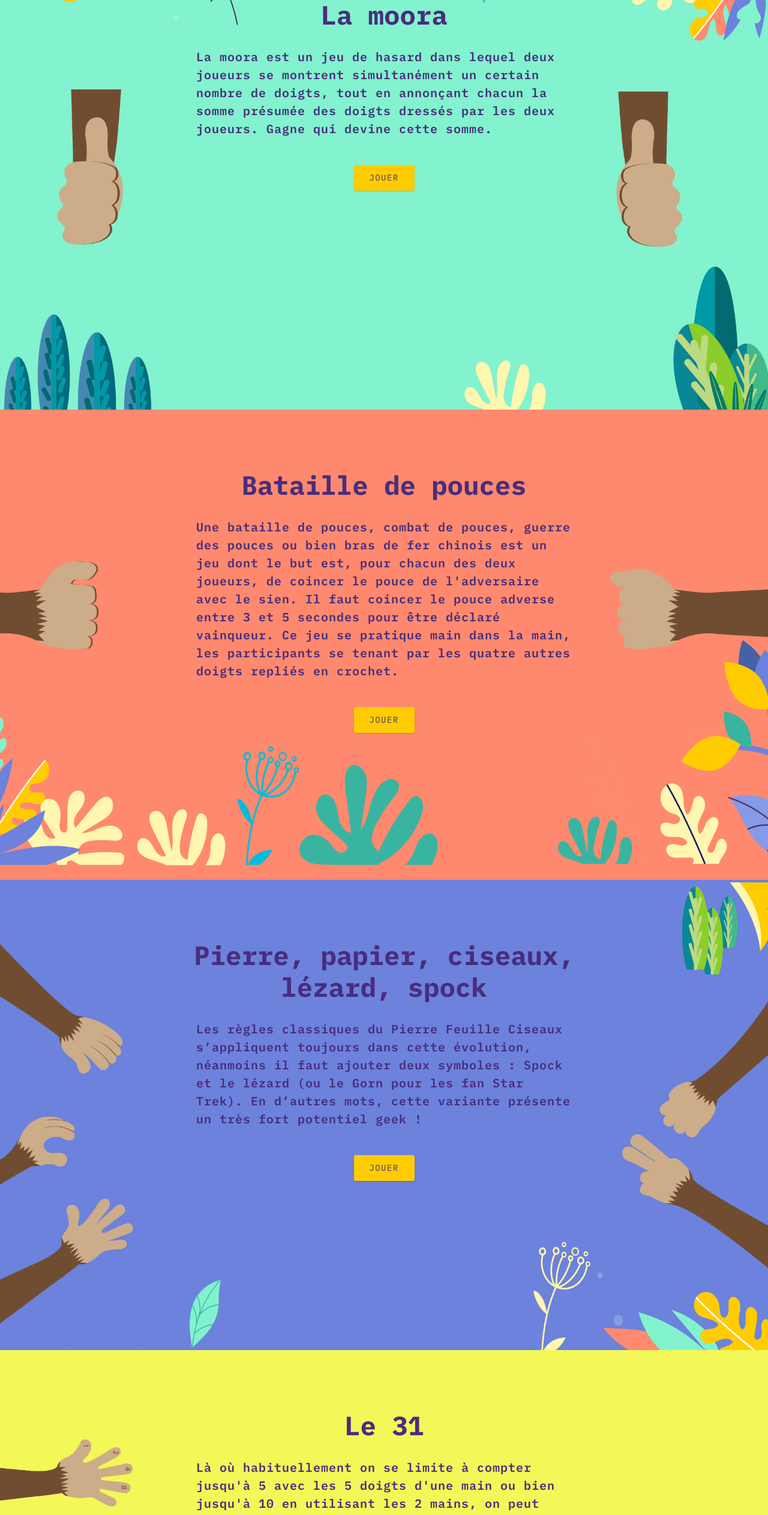
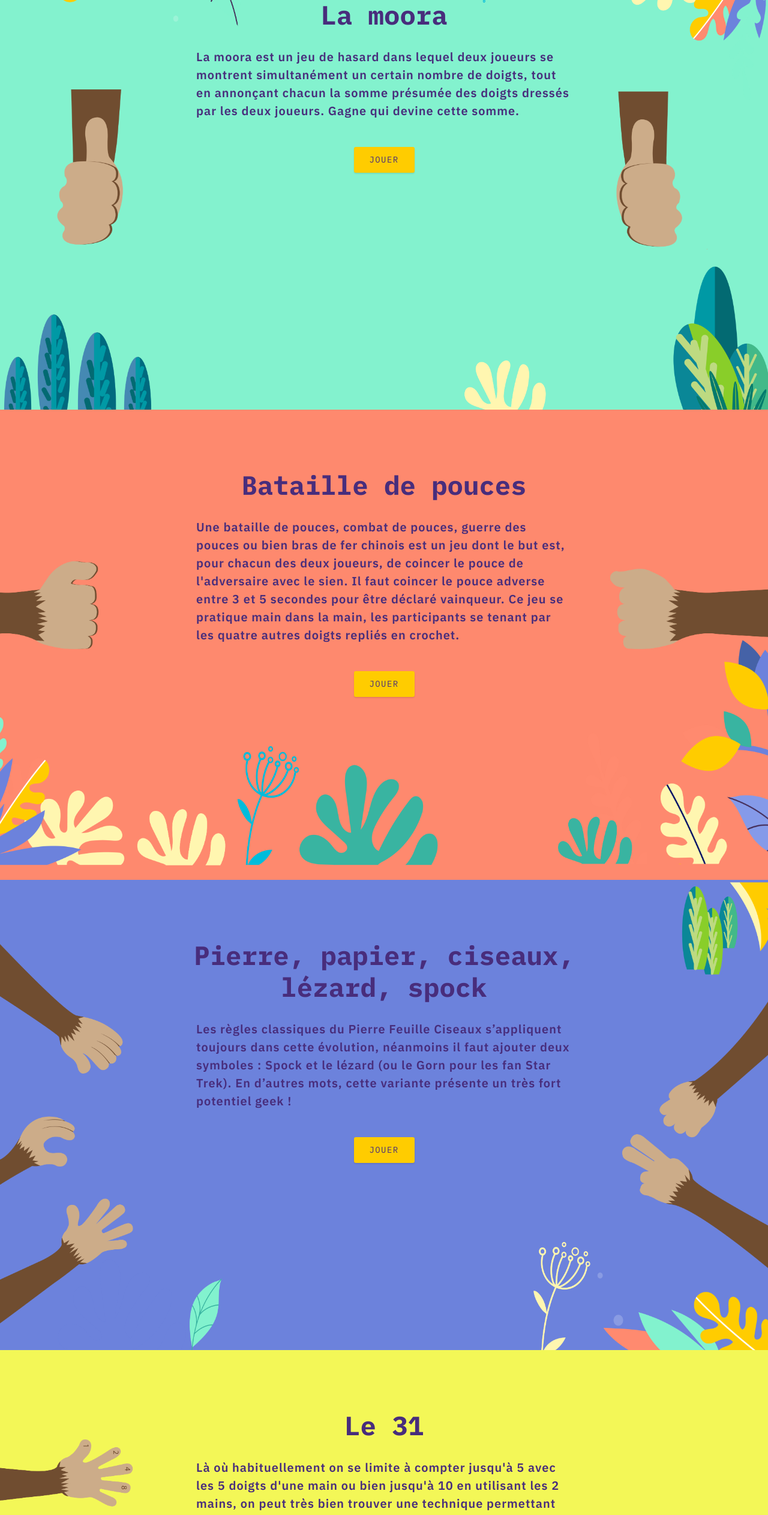
Before and after one commit to LaurendiaL/jeuxdemains, a plain HTML site: page index.html in a window 1280 px wide. Shown: the part 901-3427 px from the top of the page at 60% size. Drawn offline with nearby package versions, Linux system fonts and the light colour scheme.

Commit message:
new typo

```diff
--- a/index.html
+++ b/index.html
@@ -13,6 +13,7 @@
 
     <link href="https://fonts.googleapis.com/css?family=Roboto:300,400,500,700,900" rel="stylesheet">
     <link href="https://fonts.googleapis.com/css?family=IBM+Plex+Mono:400,500,600,700" rel="stylesheet">
+    <link href="https://fonts.googleapis.com/css?family=IBM+Plex+Sans:400,600" rel="stylesheet">
 
     <title>MAKI</title>
   </head>
@@ -142,7 +143,7 @@ main.</p>
       <div class="row">
 
           <div class="col-md-6 col-xs-12">
-            <small>2018 _ ECV Bordeaux &copy; All rights reserved. Made by <a href="http://laurendia.fr/" target="blank" class="external-links">David, Jean, Xinyi, Laurendia</a></small>
+            <small>2018 _ ECV Bordeaux &copy; All rights reserved. <a href="http://laurendia.fr/" target="blank" class="external-links">CONTACT</a></small>
           </div>
       </div>
     </div>
--- a/style.css
+++ b/style.css
@@ -247,6 +247,7 @@ background: url(images/part1.png) top center no-repeat;
 		text-align: left;
 }
 #jeux1 p {
+	font-family: 'IBM Plex Sans', sans-serif;
 	font-size: 20px;
     font-weight: 600;
     color: #482d7c;
@@ -282,6 +283,7 @@ float: inherit;
 }
 
 #jeux2 p {
+	font-family: 'IBM Plex Sans', sans-serif;
 	font-size: 20px;
     font-weight: 600;
     color: #482d7c;
@@ -326,6 +328,7 @@ float: inherit;
 }
 
 #jeux3 p {
+	font-family: 'IBM Plex Sans', sans-serif;
 	font-size: 20px;
     font-weight: 600;
     color: #482d7c;
@@ -362,6 +365,7 @@ float: inherit;
 
 
 #jeux4 p {
+	font-family: 'IBM Plex Sans', sans-serif;
 	font-size: 20px;
     font-weight: 600;
     color: #482d7c;
```
